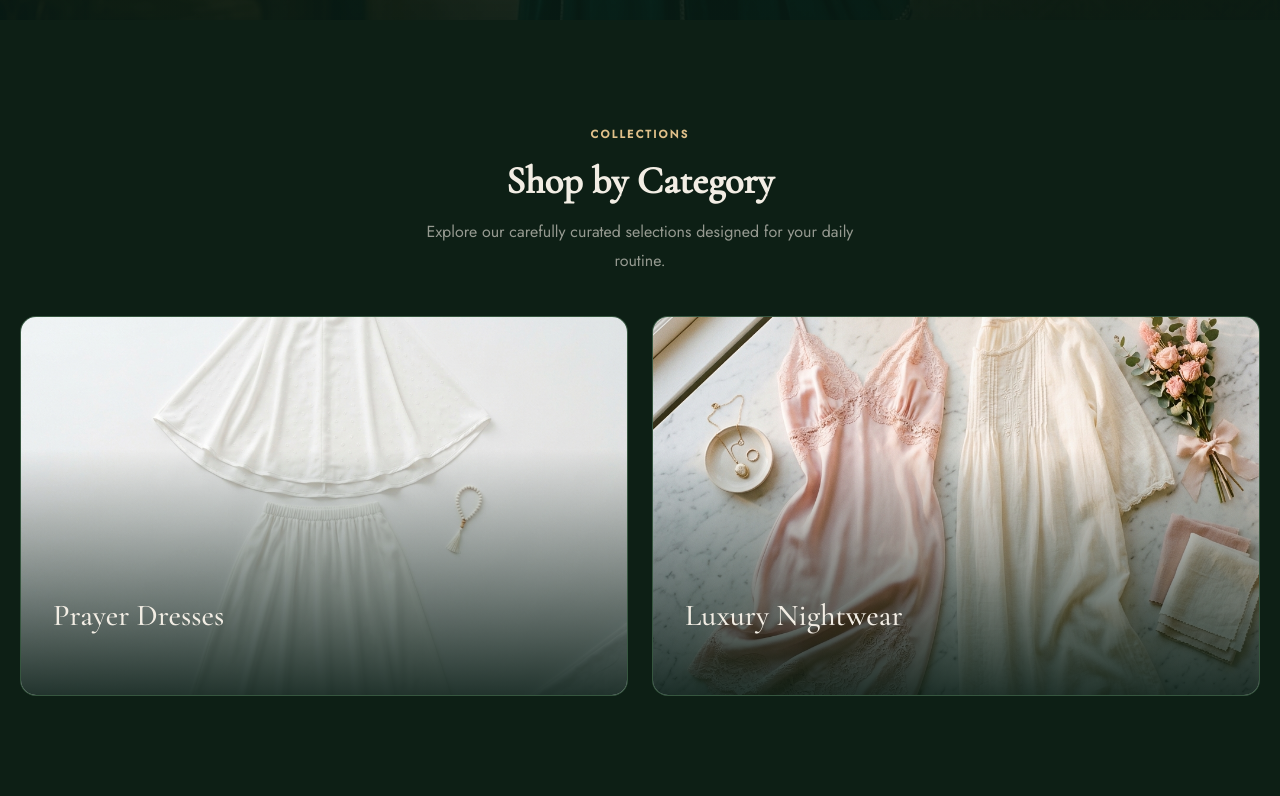
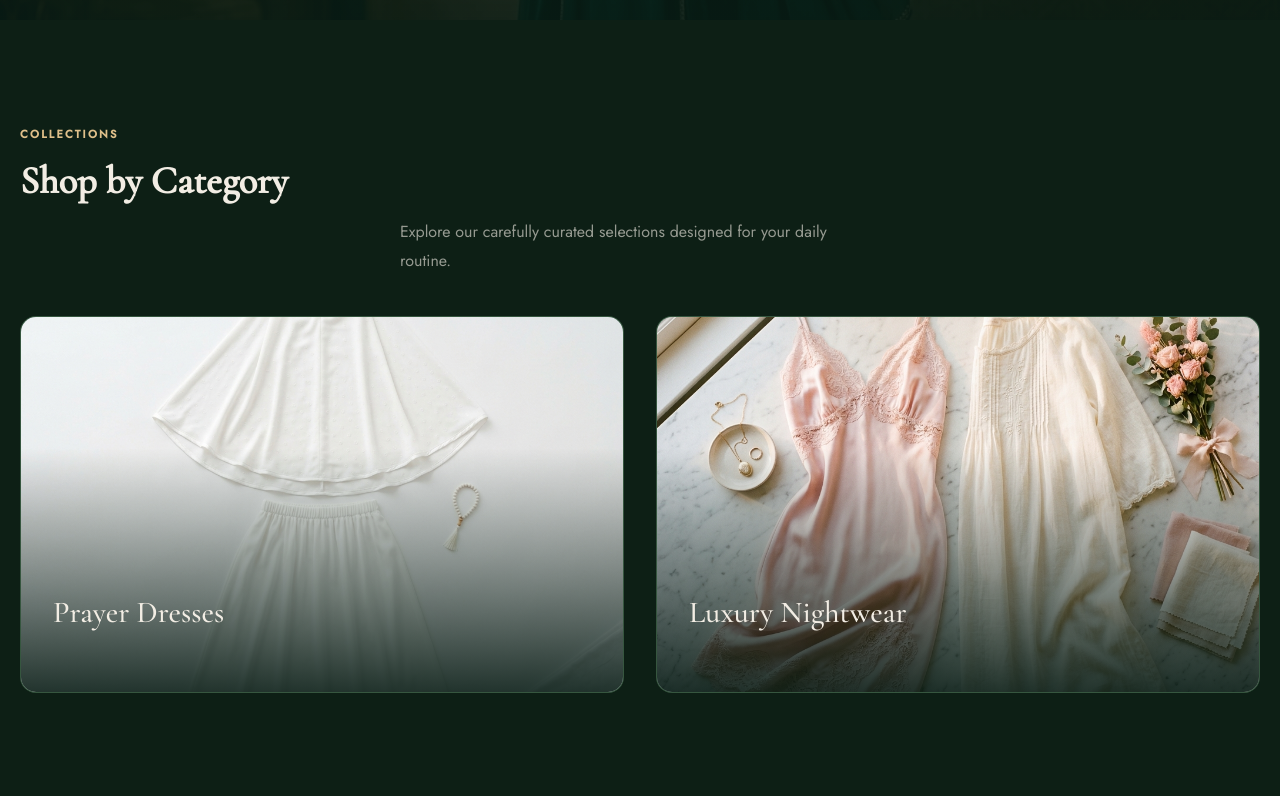
Before and after one commit to ashfaaq-in/balagha, a plain HTML site: page index.html in a window 1280 px wide. Shown: the part 780-1576 px from the top of the page. Drawn offline with nearby package versions, Linux system fonts and the light colour scheme.

Commit message:
Add files via upload

```diff
--- a/style.css
+++ b/style.css
@@ -136,7 +136,6 @@ p {
   margin: 0 auto;
   line-height: 1.8;
 }
-.text-center { text-align: center; }
 
 /* ── Buttons ── */
 .btn {
@@ -980,7 +979,7 @@ p {
 .cat-cards {
   display: grid;
   grid-template-columns: repeat(2, 1fr);
-  gap: 24px;
+  gap: var(--space-6);
   margin-top: 40px;
 }
 .cat-card {
@@ -1430,6 +1429,7 @@ p {
   .about-grid.reverse > div:last-child { order: 2; }
   .pillars-grid { grid-template-columns: 1fr; gap: var(--space-5); }
   .about-img { aspect-ratio: 16/10; }
+  .cat-cards { grid-template-columns: 1fr; }
   .cat-card { aspect-ratio: 16/11; }
 }
 
```
